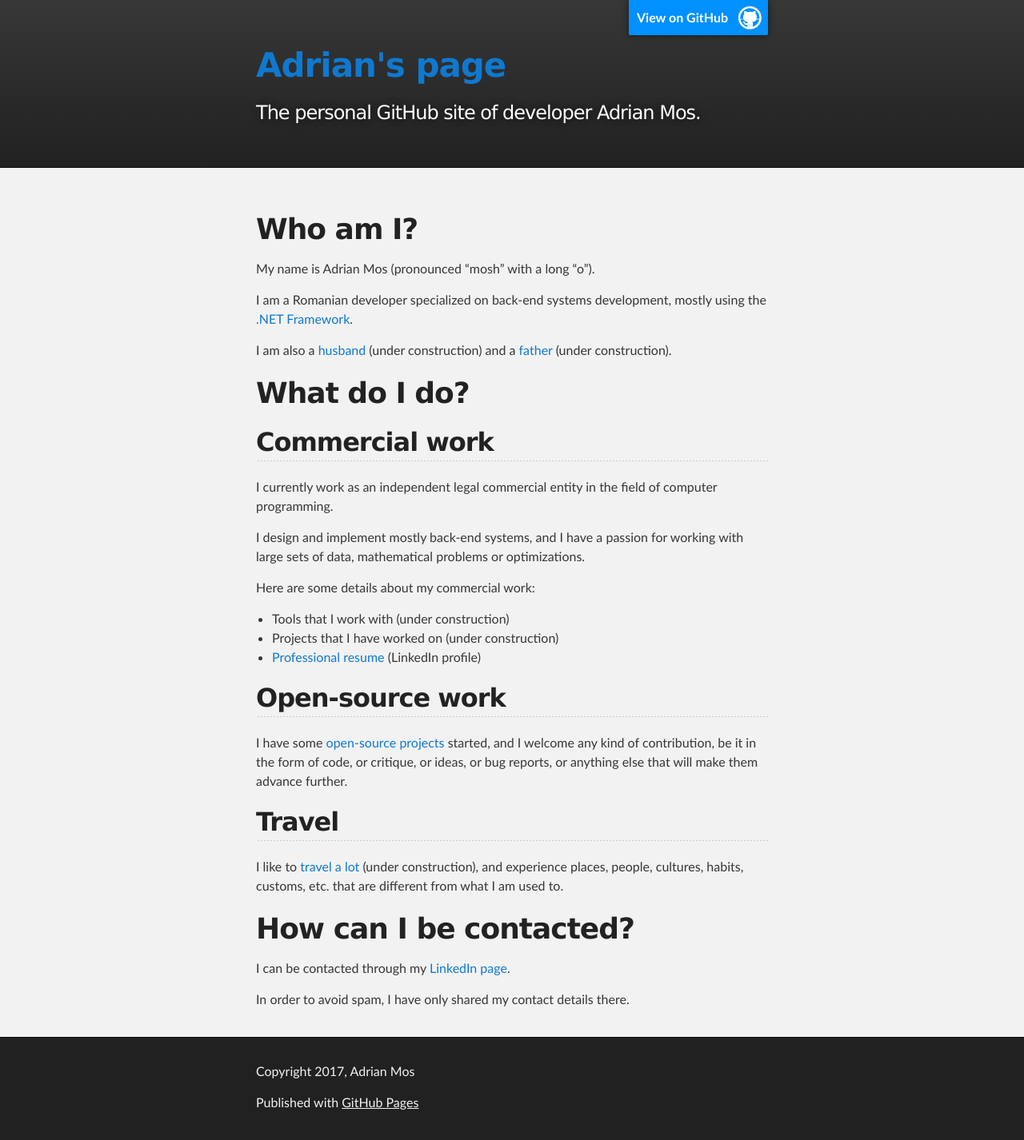
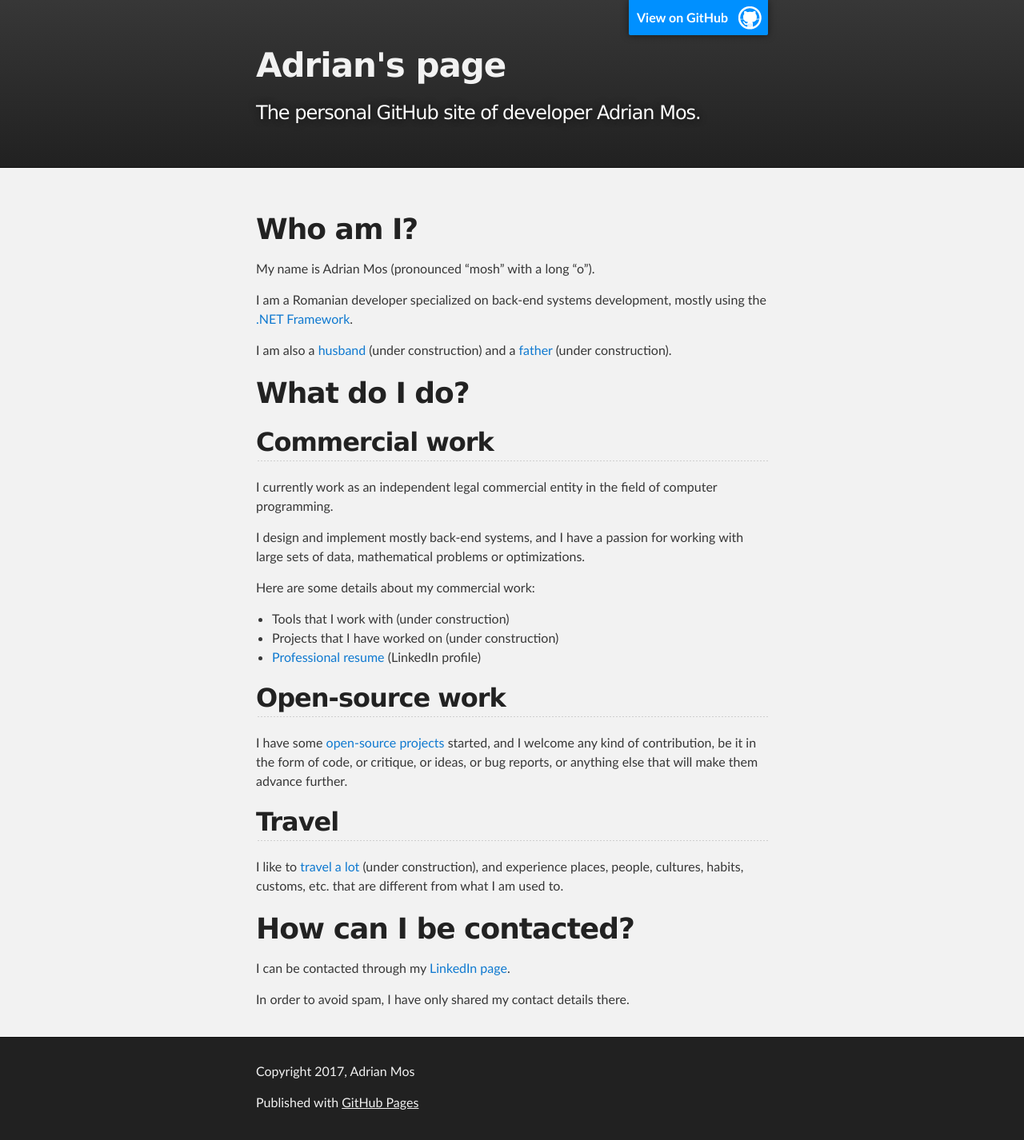
Before and after one commit to adimosh/adimosh.github.io, a Jekyll site: the page built from index.md, in a window 1280 px wide. Shown: the whole page at 80% size. Built offline with Jekyll 4.4.1, drawn with Linux system fonts in a browser that asks for light colours; our own code applies the rules of GitHub Pages for plain Markdown files.

Commit message:
Theme css updated.

```diff
--- a/_sass/jekyll-theme-slate.scss
+++ b/_sass/jekyll-theme-slate.scss
@@ -116,6 +116,19 @@ a {
 a:hover, a:focus {
   text-decoration: underline;
   font-weight:bold;
+}
+
+header h1 a {
+  color: #F2F2F2;
+  text-decoration: none;
+}
+
+header h1 a:hover {
+  text-decoration: underline;
+}
+
+header h1 a:focus {
+  text-decoration: underline;
 }
 
 footer a {
```
